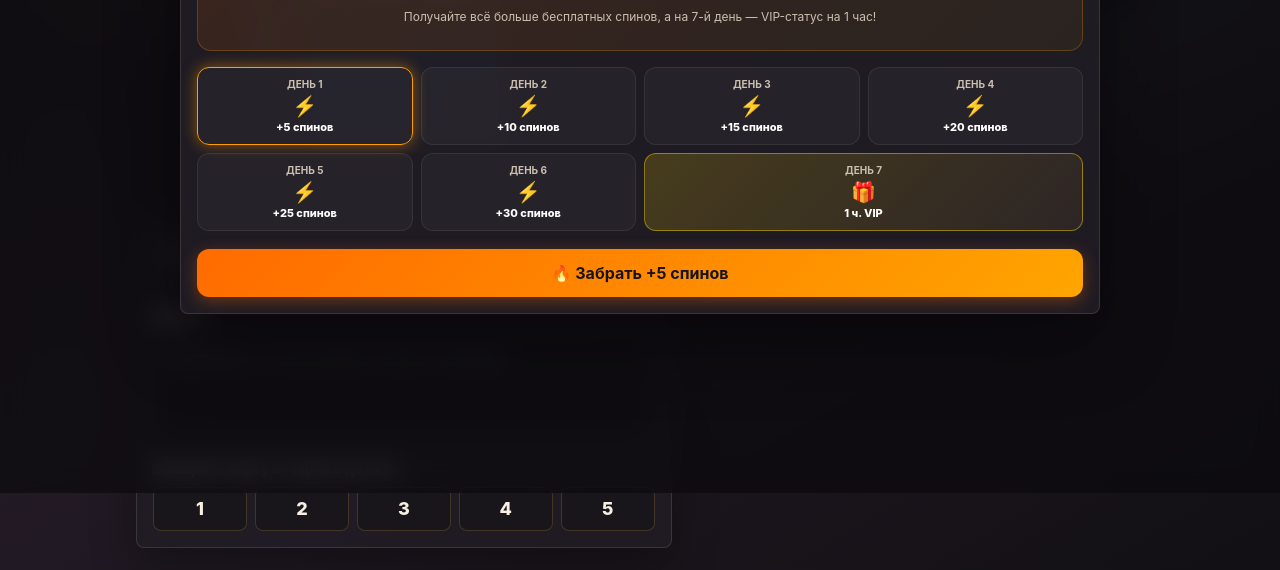
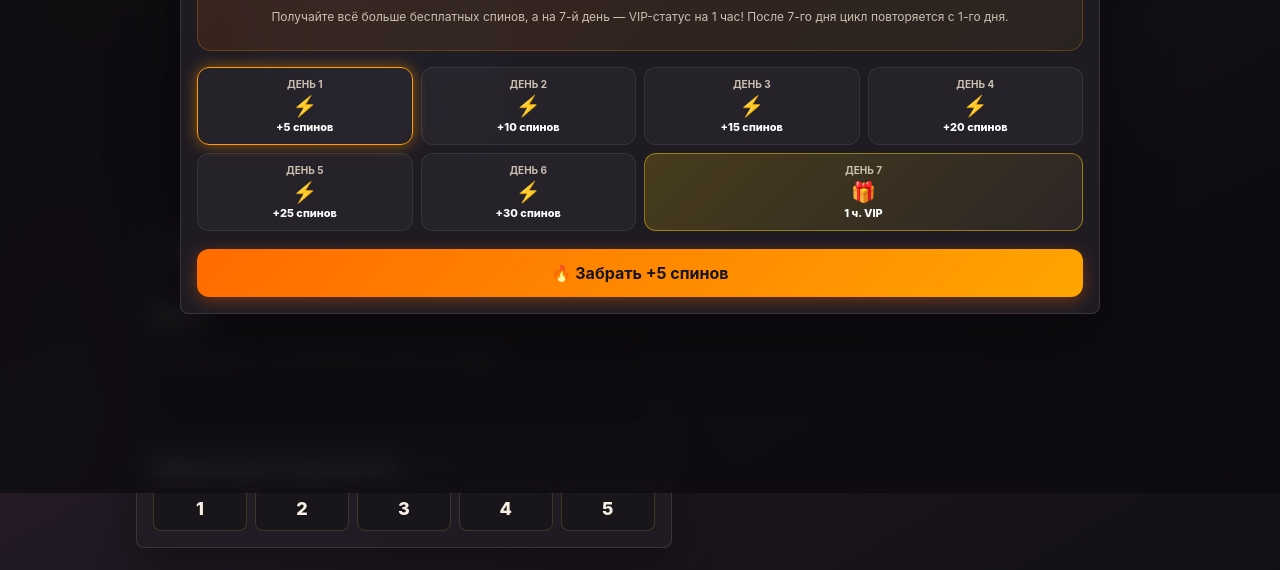
Before and after one commit to Maksym23523/charades-bot, a website: page public/index.html in a window 1280 px wide. Both pictures are taken after a click on the button "🔥 Серия". Shown: the part 307-877 px from the top of the page. Drawn offline with Linux system fonts and the light colour scheme; no server answers; files whose address does not match are found by name.

Commit message:
docs: clarify continuous 7-day streak looping in UI

```diff
--- a/public/index.html
+++ b/public/index.html
@@ -251,7 +251,7 @@
 
         <div class="streak-banner-card">
           <p class="streak-banner-title">Заходите в игру каждый день!</p>
-          <p class="streak-banner-sub">Получайте всё больше бесплатных спинов, а на 7-й день — VIP-статус на 1 час!</p>
+          <p class="streak-banner-sub">Получайте всё больше бесплатных спинов, а на 7-й день — VIP-статус на 1 час! После 7-го дня цикл повторяется с 1-го дня.</p>
         </div>
 
         <div class="streak-days-grid" id="streakDaysGrid"></div>
```
